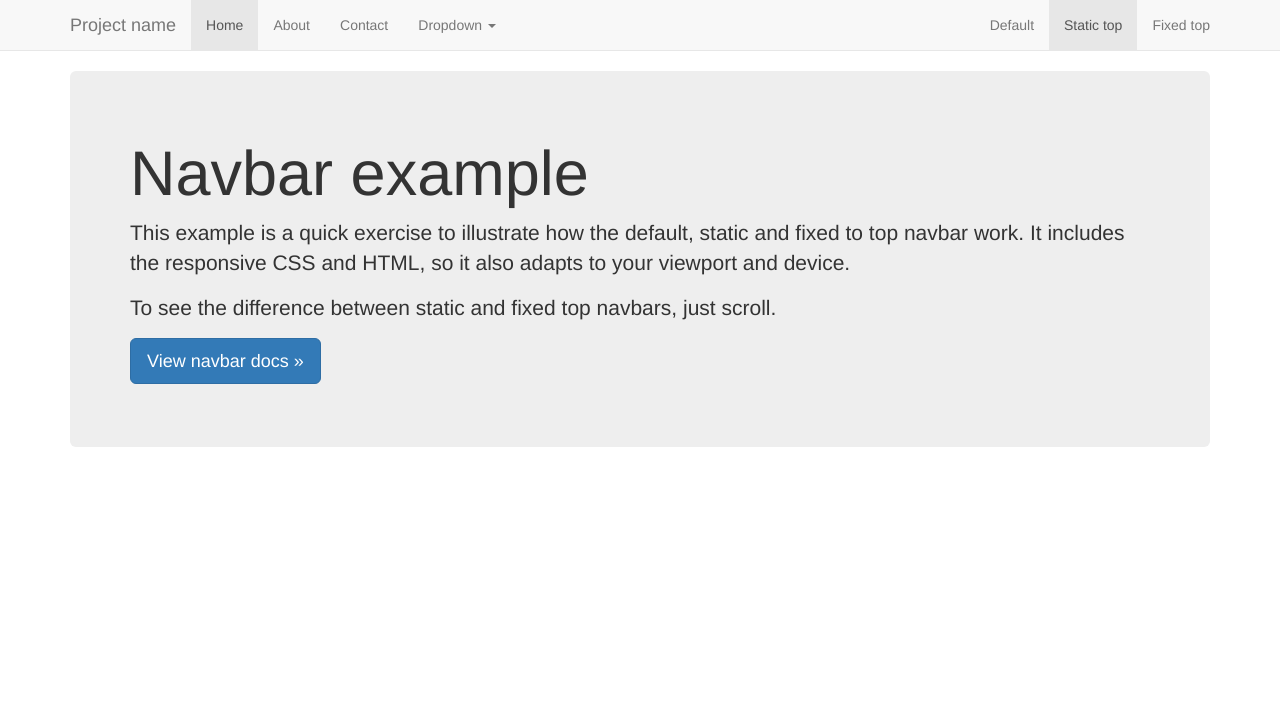
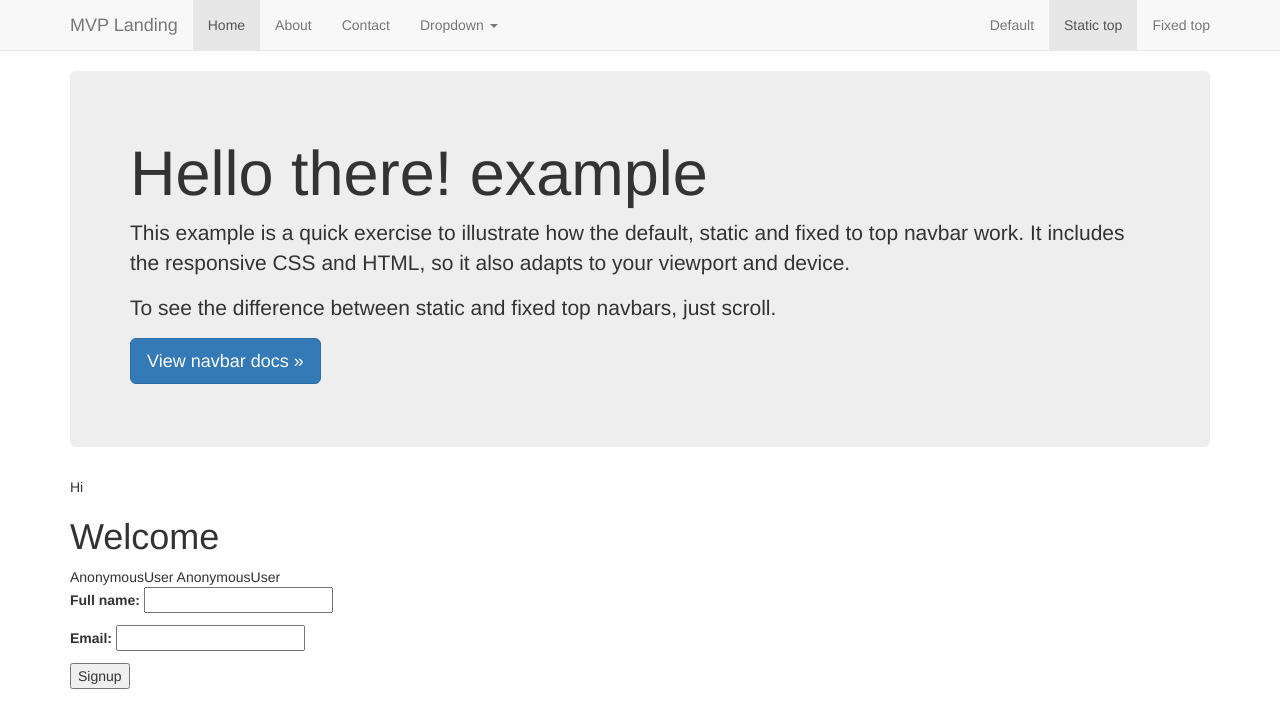
Before and after one commit to Broomspun/trydjango, a Django app: page / in a window 1280 px wide. Shown: the top 728 px of the page. Run offline with Django 3.2, Linux system fonts and the light colour scheme; some libraries are stand-ins or nearby versions.

Commit message:
Django Templates

```diff
--- a/newsletter/views.py
+++ b/newsletter/views.py
@@ -37,7 +37,7 @@ def home(request):
             "title": "Thank you"
         }
 
-    return render(request, 'base.html', context)
+    return render(request, 'home.html', context)
 
 
 def contact(request):
--- a/templates/base.html
+++ b/templates/base.html
@@ -11,96 +11,27 @@
     <meta name="author" content="">
     <link rel="icon" href="../../favicon.ico">
 
-    <title>Static Top Navbar Example for Bootstrap</title>
+    <title>{% block head_title %}MVP Landing{% endblock %} </title>
 
-    <!-- Bootstrap core CSS -->
-{#    <link href="../../dist/css/bootstrap.min.css" rel="stylesheet">#}
-    <link href="{% static 'css/bootstrap.min.css' %}" rel="stylesheet">
-
-    <!-- IE10 viewport hack for Surface/desktop Windows 8 bug -->
-{#    <link href="../../assets/css/ie10-viewport-bug-workaround.css" rel="stylesheet">#}
-
-    <!-- Custom styles for this template -->
-{#    <link href="navbar-static-top.css" rel="stylesheet">#}
-    <link href="{% static 'css/navbar-static-top.css' %}" rel="stylesheet">
-
-    <!-- Just for debugging purposes. Don't actually copy these 2 lines! -->
-    <!--[if lt IE 9]><script src="../../assets/js/ie8-responsive-file-warning.js"></script><![endif]-->
-{#    <script src="../../assets/js/ie-emulation-modes-warning.js"></script>#}
-
-    <!-- HTML5 shim and Respond.js for IE8 support of HTML5 elements and media queries -->
-    <!--[if lt IE 9]>
-      <script src="https://oss.maxcdn.com/html5shiv/3.7.3/html5shiv.min.js"></script>
-      <script src="https://oss.maxcdn.com/respond/1.4.2/respond.min.js"></script>
-    <![endif]-->
+    {% include 'head_css.html' %}
   </head>
 
   <body>
+  {% include 'navbar.html' %}
 
-    <!-- Static navbar -->
-    <nav class="navbar navbar-default navbar-static-top">
-      <div class="container">
-        <div class="navbar-header">
-          <button type="button" class="navbar-toggle collapsed" data-toggle="collapse" data-target="#navbar" aria-expanded="false" aria-controls="navbar">
-            <span class="sr-only">Toggle navigation</span>
-            <span class="icon-bar"></span>
-            <span class="icon-bar"></span>
-            <span class="icon-bar"></span>
-          </button>
-          <a class="navbar-brand" href="#">Project name</a>
-        </div>
-        <div id="navbar" class="navbar-collapse collapse">
-          <ul class="nav navbar-nav">
-            <li class="active"><a href="#">Home</a></li>
-            <li><a href="#about">About</a></li>
-            <li><a href="#contact">Contact</a></li>
-            <li class="dropdown">
-              <a href="#" class="dropdown-toggle" data-toggle="dropdown" role="button" aria-haspopup="true" aria-expanded="false">Dropdown <span class="caret"></span></a>
-              <ul class="dropdown-menu">
-                <li><a href="#">Action</a></li>
-                <li><a href="#">Another action</a></li>
-                <li><a href="#">Something else here</a></li>
-                <li role="separator" class="divider"></li>
-                <li class="dropdown-header">Nav header</li>
-                <li><a href="#">Separated link</a></li>
-                <li><a href="#">One more separated link</a></li>
-              </ul>
-            </li>
-          </ul>
-          <ul class="nav navbar-nav navbar-right">
-            <li><a href="../navbar/">Default</a></li>
-            <li class="active"><a href="./">Static top <span class="sr-only">(current)</span></a></li>
-            <li><a href="../navbar-fixed-top/">Fixed top</a></li>
-          </ul>
-        </div><!--/.nav-collapse -->
-      </div>
-    </nav>
+  <div class="container">
+      {%  block jumbotron %}
+          <div class="jumbotron">
+          {% block jumbotron_content %}
+          {% endblock %}
 
+          </div>
+      {% endblock %}
+      {% block content %}
+      {% endblock %}
 
-    <div class="container">
+  </div> <!-- /container -->
 
-      <!-- Main component for a primary marketing message or call to action -->
-      <div class="jumbotron">
-        <h1>Navbar example</h1>
-        <p>This example is a quick exercise to illustrate how the default, static and fixed to top navbar work. It includes the responsive CSS and HTML, so it also adapts to your viewport and device.</p>
-        <p>To see the difference between static and fixed top navbars, just scroll.</p>
-        <p>
-          <a class="btn btn-lg btn-primary" href="../../components/#navbar" role="button">View navbar docs &raquo;</a>
-        </p>
-      </div>
-
-    </div> <!-- /container -->
-
-
-    <!-- Bootstrap core JavaScript
-    ================================================== -->
-    <!-- Placed at the end of the document so the pages load faster -->
-    <script src="https://ajax.googleapis.com/ajax/libs/jquery/1.12.4/jquery.min.js"></script>
-    <script>window.jQuery || document.write('<script src="../../assets/js/vendor/jquery.min.js"><\/script>')</script>
-{#    <script src="../../dist/js/bootstrap.min.js"></script>#}
-    <script src="{% static 'js/bootstrap.min.js' %}"></script>
-    <!-- IE10 viewport hack for Surface/desktop Windows 8 bug -->
-{#    <script src="../../assets/js/ie10-viewport-bug-workaround.js"></script>#}
-    <script src="{% static 'js/ie10-viewport-bug-workaround.js' %}"></script>
+  {% include 'footer.html' %}
   </body>
 </html>
--- /dev/null
+++ b/templates/footer.html
@@ -0,0 +1,11 @@
+{% load static %}
+<!-- Bootstrap core JavaScript
+================================================== -->
+<!-- Placed at the end of the document so the pages load faster -->
+<script src="https://ajax.googleapis.com/ajax/libs/jquery/1.12.4/jquery.min.js"></script>
+<script>window.jQuery || document.write('<script src="../../assets/js/vendor/jquery.min.js"><\/script>')</script>
+{#    <script src="../../dist/js/bootstrap.min.js"></script>#}
+<script src="{% static 'js/bootstrap.min.js' %}"></script>
+<!-- IE10 viewport hack for Surface/desktop Windows 8 bug -->
+{#    <script src="../../assets/js/ie10-viewport-bug-workaround.js"></script>#}
+<script src="{% static 'js/ie10-viewport-bug-workaround.js' %}"></script>
--- /dev/null
+++ b/templates/head_css.html
@@ -0,0 +1,22 @@
+{% load static %}
+
+    <!-- Bootstrap core CSS -->
+{#    <link href="../../dist/css/bootstrap.min.css" rel="stylesheet">#}
+    <link href="{% static 'css/bootstrap.min.css' %}" rel="stylesheet">
+
+    <!-- IE10 viewport hack for Surface/desktop Windows 8 bug -->
+{#    <link href="../../assets/css/ie10-viewport-bug-workaround.css" rel="stylesheet">#}
+
+    <!-- Custom styles for this template -->
+{#    <link href="navbar-static-top.css" rel="stylesheet">#}
+    <link href="{% static 'css/navbar-static-top.css' %}" rel="stylesheet">
+
+    <!-- Just for debugging purposes. Don't actually copy these 2 lines! -->
+    <!--[if lt IE 9]><script src="../../assets/js/ie8-responsive-file-warning.js"></script><![endif]-->
+{#    <script src="../../assets/js/ie-emulation-modes-warning.js"></script>#}
+
+    <!-- HTML5 shim and Respond.js for IE8 support of HTML5 elements and media queries -->
+    <!--[if lt IE 9]>
+      <script src="https://oss.maxcdn.com/html5shiv/3.7.3/html5shiv.min.js"></script>
+      <script src="https://oss.maxcdn.com/respond/1.4.2/respond.min.js"></script>
+    <![endif]-->
--- a/templates/home.html
+++ b/templates/home.html
@@ -1,3 +1,22 @@
+{% extends "base.html" %}
+
+{% block head_title %} Welcome | {{ block.super }}{% endblock %}
+
+{% block jumbotron_content %}
+    <h1>Hello there! example</h1>
+    <p>This example is a quick exercise to illustrate how the default, static and fixed to top navbar work. It includes the responsive CSS and HTML, so it also adapts to your viewport and device.</p>
+    <p>To see the difference between static and fixed top navbars, just scroll.</p>
+    <p>
+        <a class="btn btn-lg btn-primary" href="../../components/#navbar" role="button">View navbar docs &raquo;</a>
+    </p>
+{% endblock %}
+
+{% block jumbotron %}
+    {{ block.super }}
+    Hi
+{% endblock %}
+
+{% block content %}
 <h1>{{ title }}</h1>
 
 {{ user }}
@@ -6,8 +25,9 @@
 
 <form method="POST" action="">{% csrf_token %}
     {{ form.as_p }}
-{#    {{ form.as_p }}#}
+    {#    {{ form.as_p }}#}
 
     <input type="submit" value="Signup" />
 
 </form>
+{% endblock %}
--- /dev/null
+++ b/templates/navbar.html
@@ -0,0 +1,37 @@
+<nav class="navbar navbar-default navbar-static-top">
+    <div class="container">
+        <div class="navbar-header">
+            <button type="button" class="navbar-toggle collapsed" data-toggle="collapse" data-target="#navbar" aria-expanded="false" aria-controls="navbar">
+                <span class="sr-only">Toggle navigation</span>
+                <span class="icon-bar"></span>
+                <span class="icon-bar"></span>
+                <span class="icon-bar"></span>
+            </button>
+            <a class="navbar-brand" href="#">MVP Landing</a>
+        </div>
+        <div id="navbar" class="navbar-collapse collapse">
+            <ul class="nav navbar-nav">
+                <li class="active"><a href="#">Home</a></li>
+                <li><a href="#about">About</a></li>
+                <li><a href="#contact">Contact</a></li>
+                <li class="dropdown">
+                    <a href="#" class="dropdown-toggle" data-toggle="dropdown" role="button" aria-haspopup="true" aria-expanded="false">Dropdown <span class="caret"></span></a>
+                    <ul class="dropdown-menu">
+                        <li><a href="#">Action</a></li>
+                        <li><a href="#">Another action</a></li>
+                        <li><a href="#">Something else here</a></li>
+                        <li role="separator" class="divider"></li>
+                        <li class="dropdown-header">Nav header</li>
+                        <li><a href="#">Separated link</a></li>
+                        <li><a href="#">One more separated link</a></li>
+                    </ul>
+                </li>
+            </ul>
+            <ul class="nav navbar-nav navbar-right">
+                <li><a href="../navbar/">Default</a></li>
+                <li class="active"><a href="./">Static top <span class="sr-only">(current)</span></a></li>
+                <li><a href="../navbar-fixed-top/">Fixed top</a></li>
+            </ul>
+        </div><!--/.nav-collapse -->
+    </div>
+</nav>
```
